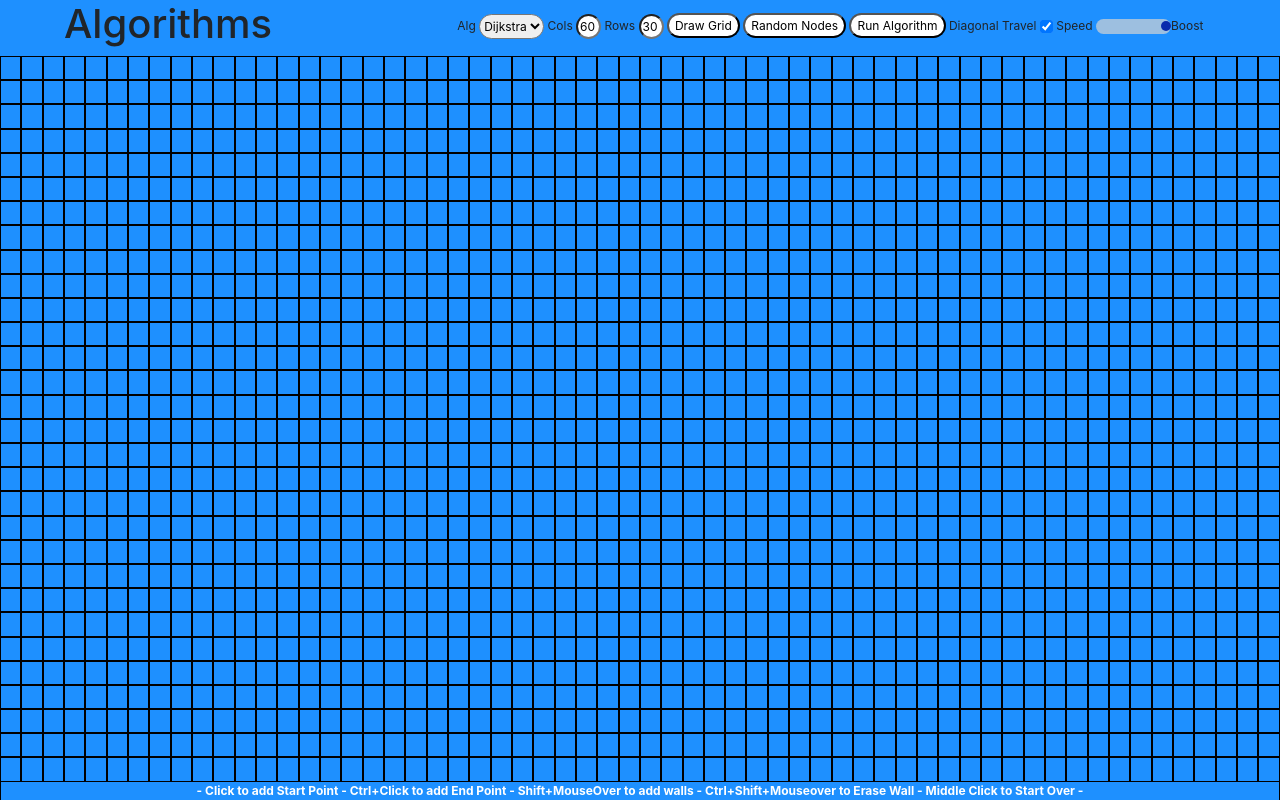
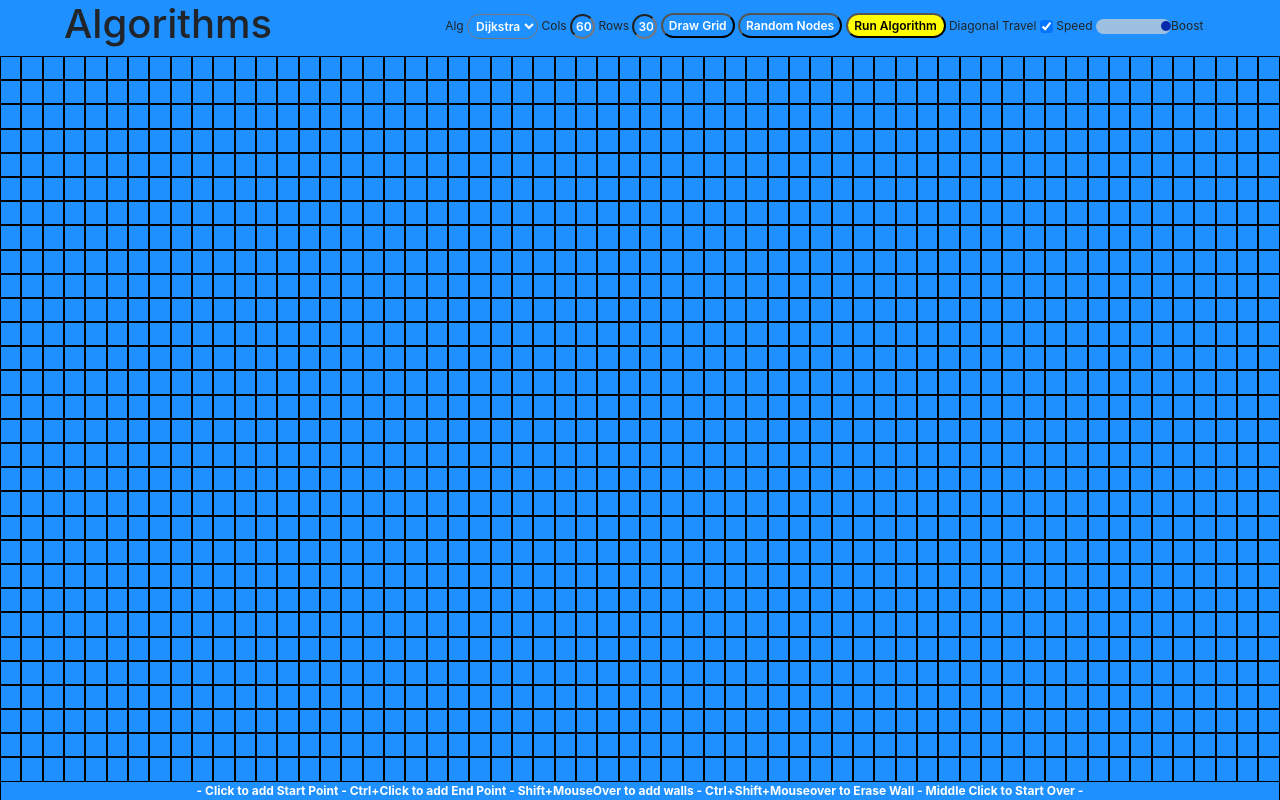
Before and after one commit to jordankittle/algorithms, a plain HTML site: page index.html in a window 1280 px wide. Drawn offline with nearby package versions, Linux system fonts and the light colour scheme.

Commit message:
Add reset button

```diff
--- a/css/styles.css
+++ b/css/styles.css
@@ -45,15 +45,17 @@ body {
 
 
 button{
-	background: white;
+	background: dodgerblue;
 	color:black;
 	border-radius:30px;
 	height: 25px;
+	color: white;
+	font-weight: 600;
 
 }
 button:hover{
-	background: dodgerblue;
-	color:white;
+	background: yellow;
+	color: black;
 
 }
 
@@ -61,6 +63,10 @@ select, input{
 	border-radius:30px;
 	vertical-align: middle;
 	height: 25px;
+	background: dodgerblue;
+	color: white;
+	font-weight: 600;
+	padding-left: 4px;
 
 }
 
@@ -196,6 +202,16 @@ input[type=text] {
 
 }
 
+.main-button{
+	width:100px;
+	background: yellow;
+	color:black;
+}
+
+.hidden{
+	display: none;
+}
+
 
 
 
@@ -227,12 +243,12 @@ input[type=text] {
 }
 
 @keyframes current {
-	from {background-color: white;}
-  	to {background-color: royalblue;}
+	from {background-color: yellow;}
+  	to {background-color: dodgerblue;}
 }
 
 .cell.current{
-	background: royalblue;
+	background: dodgerblue;
 	animation-name: current;
 	animation-duration: .3s;
 
--- a/index.html
+++ b/index.html
@@ -32,7 +32,8 @@
               <input type="text" name="height" id="heightInput">
               <button type="button" onclick="createGrid()">Draw Grid</button>
               <button type="button" onclick="addRandomNodes()">Random Nodes</button>
-              <button id="run" type="button" onclick=" run()">Run Algorithm</button>
+              <button id="run" class="main-button" type="button" onclick=" run()">Run Algorithm</button>
+              <button id="reset" class="main-button hidden" type="button" onclick="createGrid()">Reset</button>
 
               <span id="speed-and-diagonal">
                 <label for="diagonal">Diagonal Travel</label>
--- a/js/dijkstra.js
+++ b/js/dijkstra.js
@@ -25,7 +25,6 @@ function runDijkstra(grid, start, end){
 			return;
 		}
 		for(let i = 0; i < visited.length; i++){
-			console.log('searching cells');
 			if(visited[i] === end){
 				console.log('done');
 				done = true;
@@ -35,7 +34,6 @@ function runDijkstra(grid, start, end){
 				}, queue);
 				return;
 			}
-			console.log('queueing more cells for search');
 			getNeighbors(visited[i]);
 
 		}
--- a/js/main.js
+++ b/js/main.js
@@ -6,6 +6,8 @@ const footer = document.getElementById('footer');
 const message = document.getElementById('message');
 const widthInput = document.getElementById('widthInput');
 const heightInput = document.getElementById('heightInput')
+const startButton = document.getElementById('run');
+const resetButton = document.getElementById('reset');
 let ctrlDown = false;
 let shiftDown = false;
 let start = null;
@@ -25,6 +27,9 @@ heightInput.value = height;
 
 //Create Grid
 function createGrid(){
+	toggle(resetButton, startButton);
+	start = null;
+	end = null;
 	main.innerHTML = '';
 	width  = Math.floor(+widthInput.value);
 	height = Math.floor(+heightInput.value);
@@ -96,9 +101,9 @@ function addRandomNodes(){
 	while(end === start){
 		end = randomCell();
 	}
-	console.log(start === end?true:false);
 	start.classList.add('start');
 	end.classList.add('end');
+	message.textContent = 'Ready';
 
 }
 
@@ -117,6 +122,7 @@ function handleCellClick(e){
 	start = e.target;
 	start.classList.add('start');
 	}
+	if(start && end) message.textContent = 'Ready';
 
 }
 function handleMouseOver(e){
@@ -153,9 +159,12 @@ document.addEventListener('keyup', e => {
 
 function run(){
 	if(start !== null && end != null){
+		toggle(startButton, resetButton);
 		const algorithm = document.getElementById('algorithm').value;
 		const grid = getCells();
 		if(algorithm === "Dijkstra"){runDijkstra(grid, start, end)};
+	} else {
+		message.textContent = "Add Nodes";
 	}
 }
 
@@ -175,6 +184,11 @@ function resizeGrid(){
 
 }
 
+function toggle(hide, show){
+	if(!hide.classList.contains('hidden')) hide.classList.add('hidden');
+	show.classList.remove('hidden');
+}
+
 const speedOptions = [0,1,2,3,15,150];
 const speedLabels = ['Boost','Fast','Medium','Slow','Crawl','Snail'];
 const speedSlider = document.getElementById('speed');
```
